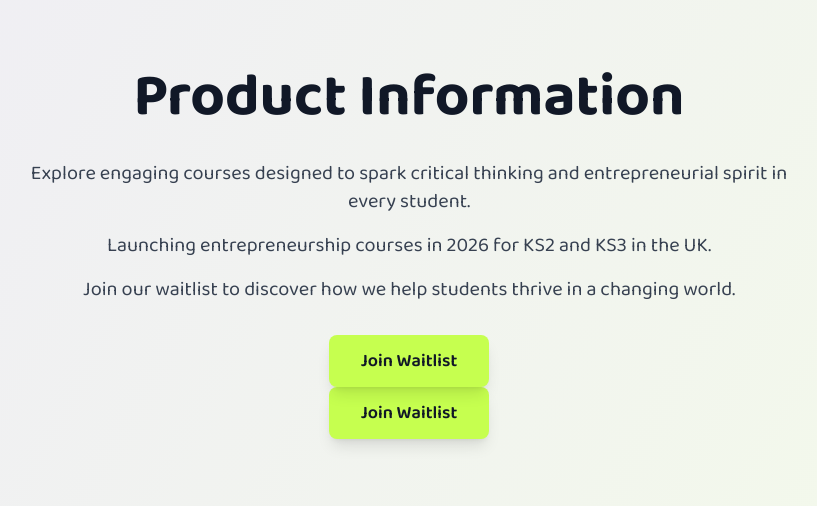
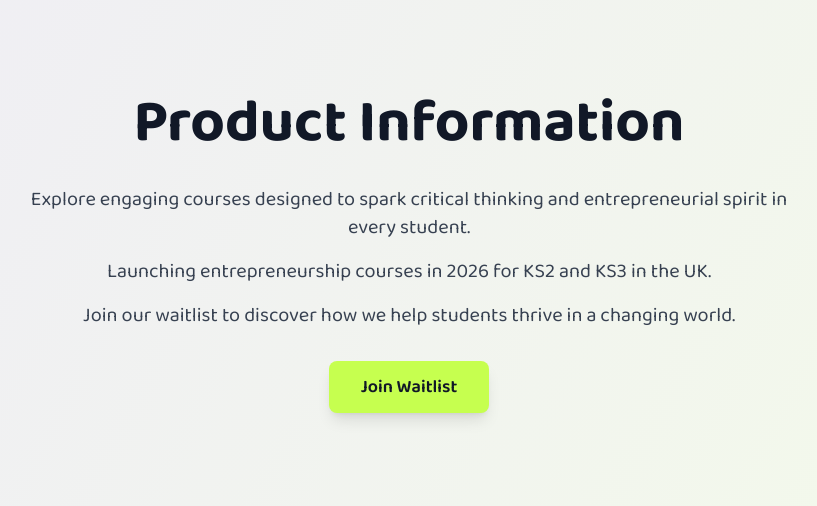
Before and after one commit to yang-jingyao/webpage, a website: page frontend/index.html in a window 1280 px wide. Shown: the part 1811-2317 px from the top of the page, without its empty margins (231-1048 px from the left). Drawn offline with nearby package versions, Linux system fonts and the light colour scheme.

Commit message:
Update index.html

```diff
--- a/frontend/index.html
+++ b/frontend/index.html
@@ -110,11 +110,6 @@
                           </div>
                         </div>
 
-                        <div class="flex flex-col sm:flex-row gap-4 justify-center">
-                            <button onclick="showPage('subscribe')" class="bg-secondary text-gray-900 px-8 py-3 rounded-lg text-lg font-semibold hover:bg-secondary/90 transition-colors duration-200 shadow-lg">
-                                Join Waitlist
-                            </button>
-                        </div>
                     </div>
                 </div>
             </div>
```
